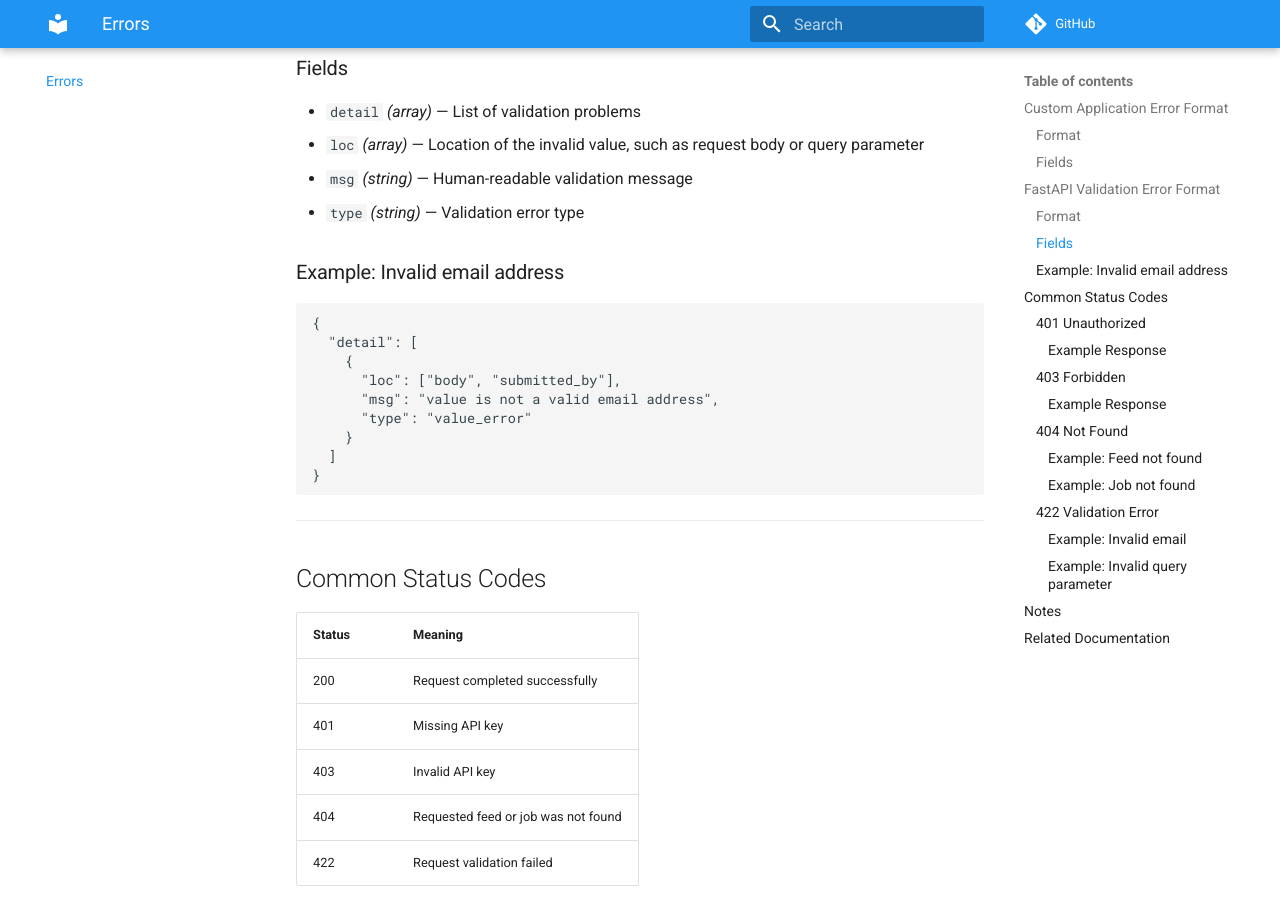
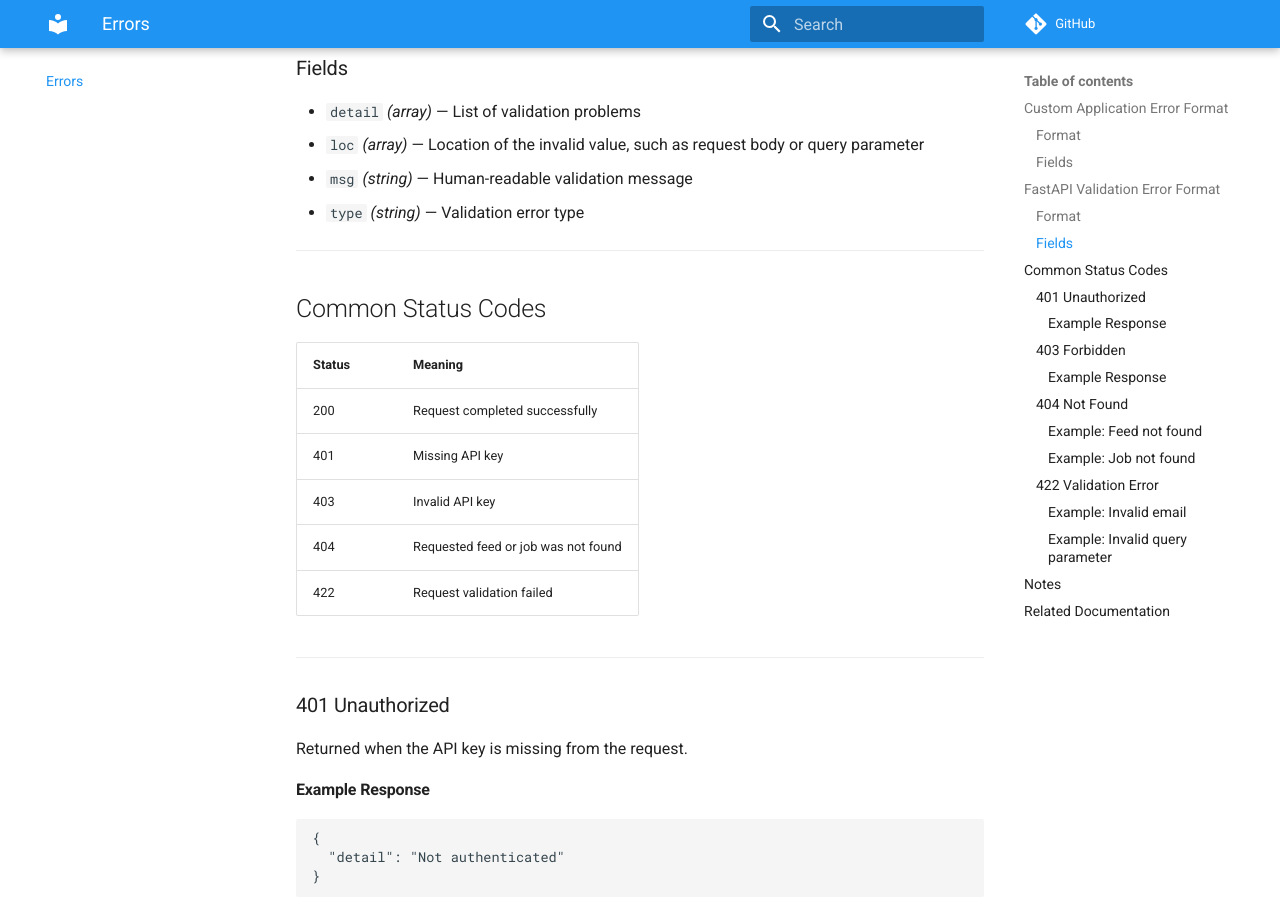
Before and after one commit to rayajose/partner-catalog-api, an MkDocs documentation site: the page built from docs/errors.md, in a window 1280 px wide and 900 px high, scrolled down 1442 px. Built offline with MkDocs 1.6.1 and Material for MkDocs 9.7.7, drawn with Linux system fonts in a browser that asks for light colours; comment, search, counter and statistics services are not loaded.

Commit message:
Update errors.md

````diff
--- a/docs/errors.md
+++ b/docs/errors.md
@@ -62,20 +62,6 @@ This commonly occurs when:
 * `loc` *(array)* — Location of the invalid value, such as request body or query parameter
 * `msg` *(string)* — Human-readable validation message
 * `type` *(string)* — Validation error type
-
-### Example: Invalid email address
-
-```json
-{
-  "detail": [
-    {
-      "loc": ["body", "submitted_by"],
-      "msg": "value is not a valid email address",
-      "type": "value_error"
-    }
-  ]
-}
-```
 
 ---
 
````
